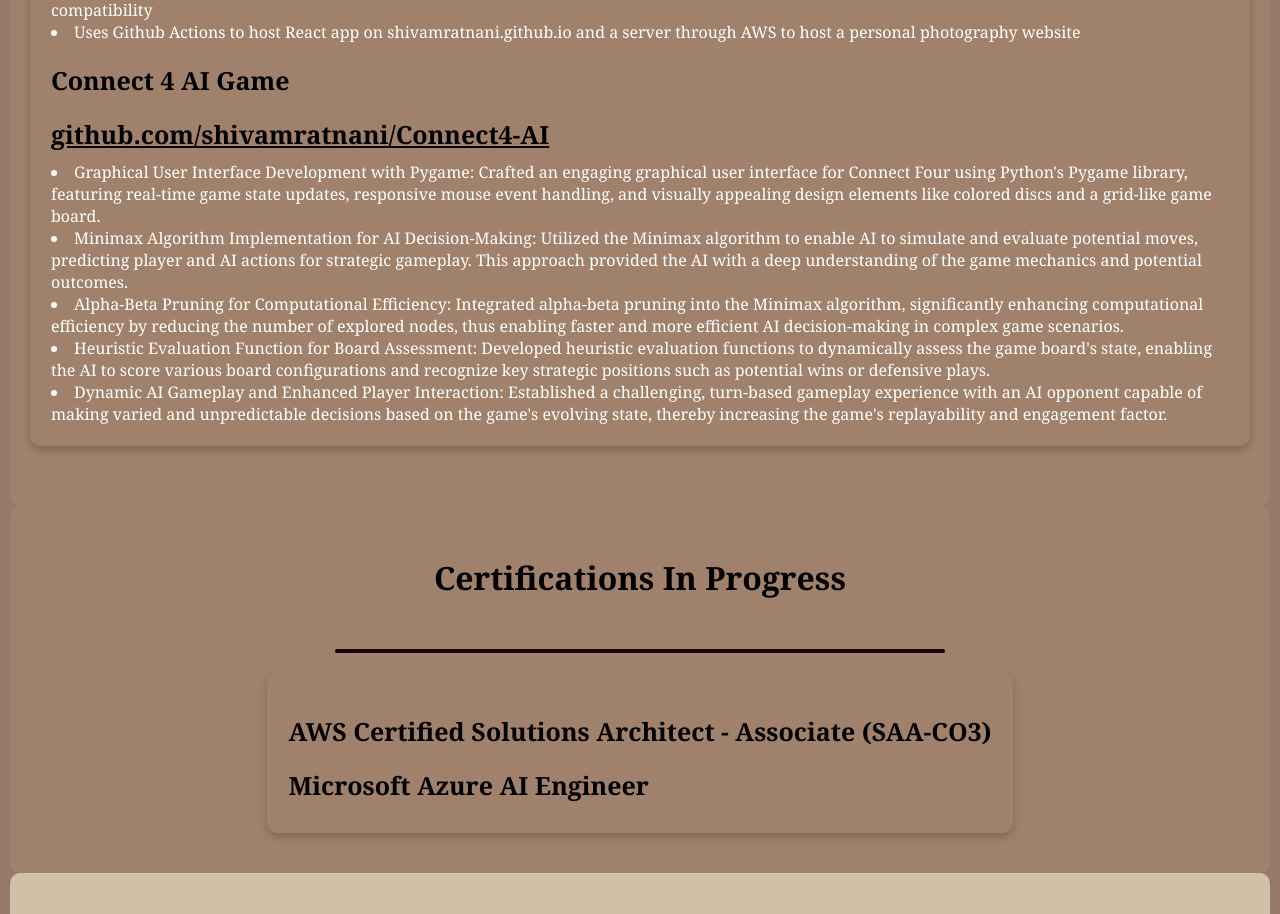
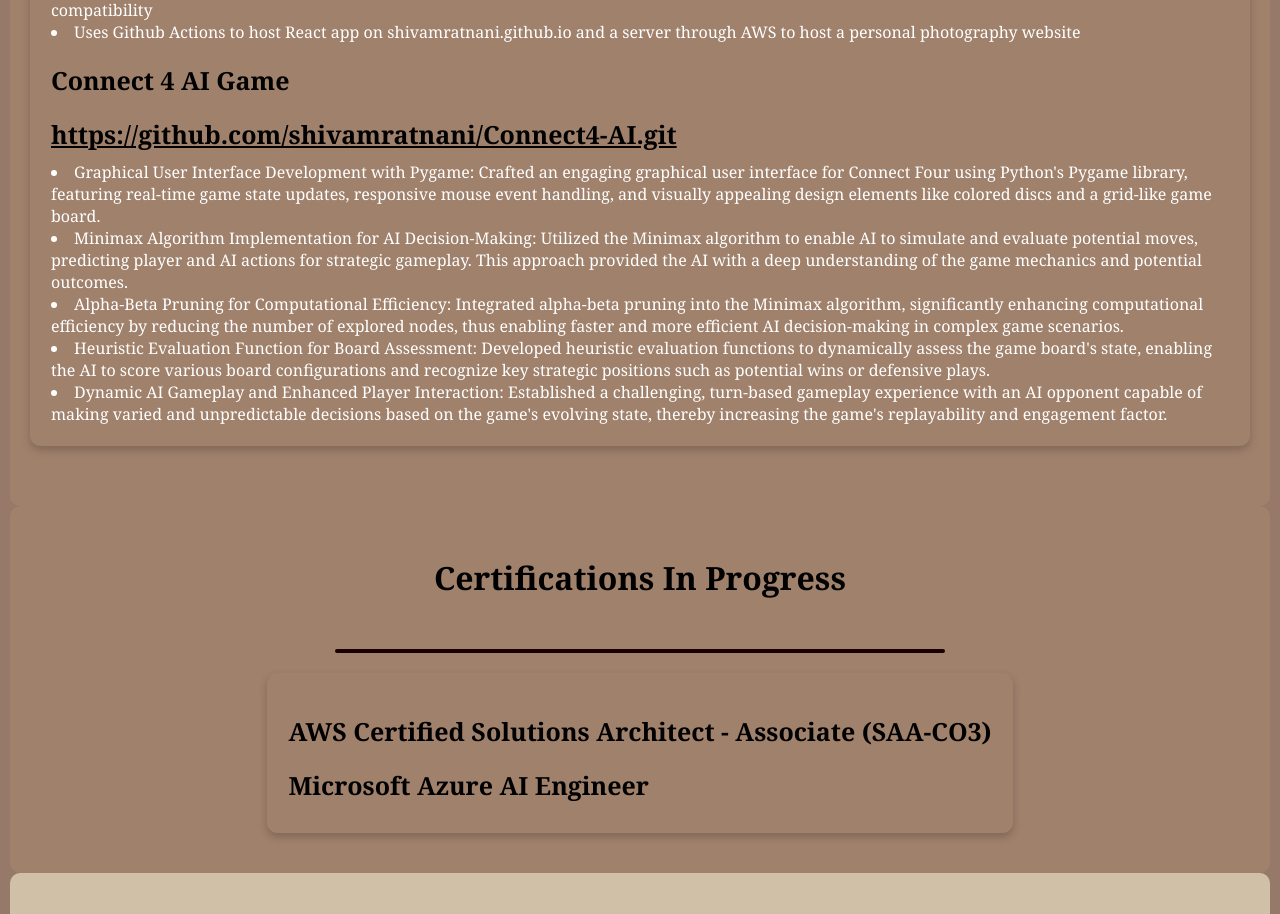
Before and after one commit to shivamratnani/shivamratnani.github.io, a React (Create React App) app: page / in a window 1280 px wide. Shown: the part 2205-3119 px from the top of the page. Built offline with nearby package versions, Linux system fonts and the light colour scheme.

Commit message:
https://github.com/shivamratnani/Connect4-AI.git

```diff
--- a/src/HomePage.tsx
+++ b/src/HomePage.tsx
@@ -283,12 +283,12 @@ const HomePage: React.FC = () => {
               <h3>Connect 4 AI Game</h3>
               <h3>
                 <a
-                  href="github.com/shivamratnani/Connect4-AI"
+                  href="https://github.com/shivamratnani/Connect4-AI.git"
                   target="_blank"
                   rel="noopener noreferrer"
                   style={{ color: "black" }}
                 >
-                  github.com/shivamratnani/Connect4-AI
+                  https://github.com/shivamratnani/Connect4-AI.git
                 </a>
               </h3>
               <li>
```
Also changed, not shown: 16 other files (tests, documents, lock files or other folders).
